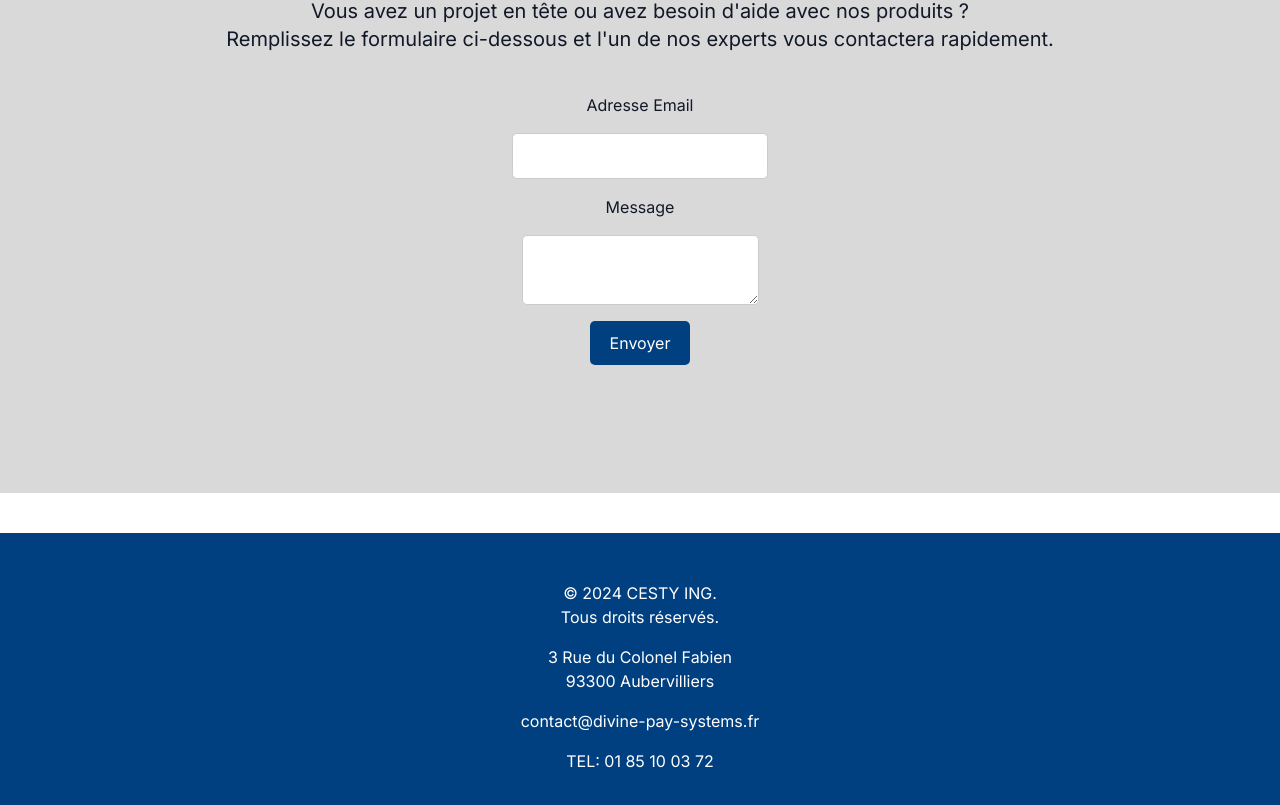
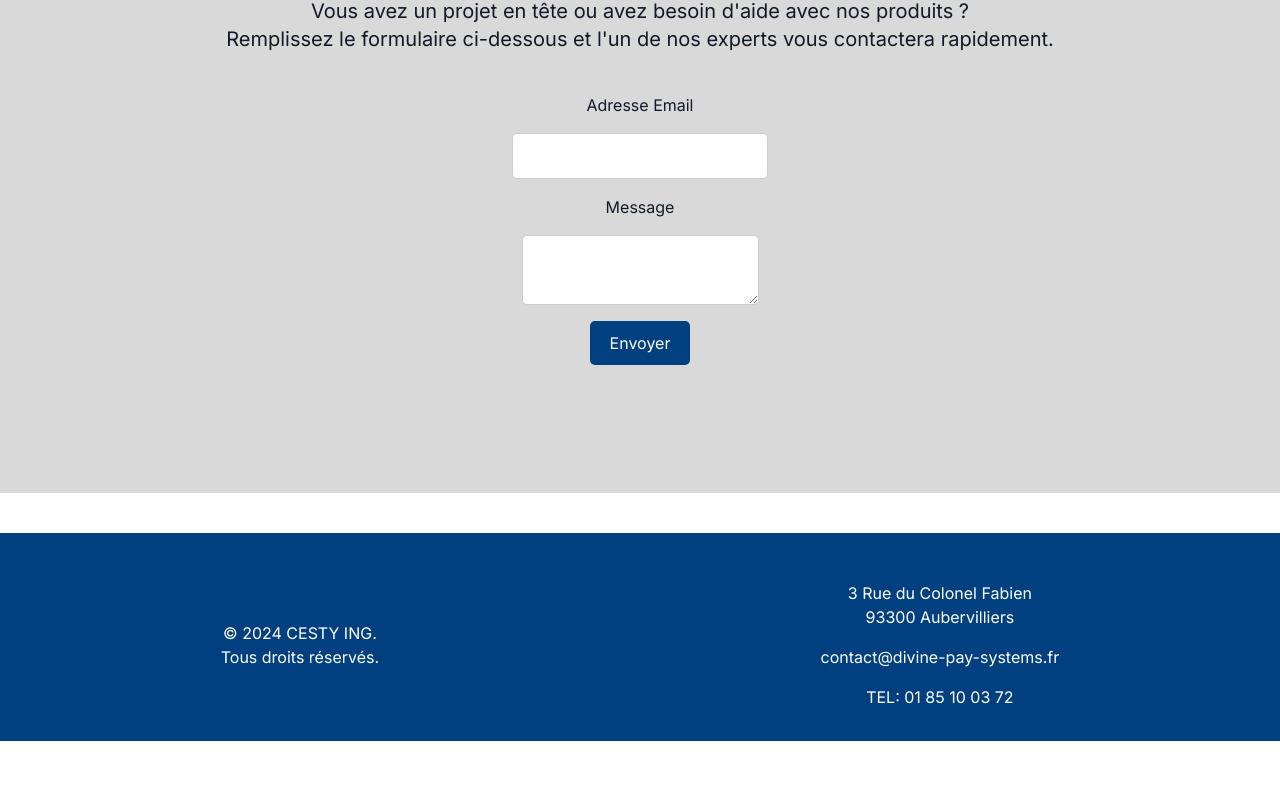
Before and after one commit to MaxCapette/cestying, a Next.js app: page / in a window 1280 px wide. Shown: the part 3556-4361 px from the top of the page. After the commit the page ends 4297 px from the top, so only its background shows below. Built offline with nearby package versions, Linux system fonts and the light colour scheme.

Commit message:
made footer more responsive

```diff
--- a/src/app/globals.css
+++ b/src/app/globals.css
@@ -25,3 +25,12 @@ header {
 .topo {
   padding-top: 150px !important;
 }
+
+footer {
+  display: flex;
+  align-items: center;
+  @media screen and (max-width: 768px) {
+    flex-direction: column;
+
+  }
+}
--- a/src/components/component/main-page.tsx
+++ b/src/components/component/main-page.tsx
@@ -251,16 +251,18 @@ export function MainPage() {
           <ContactPage />
         </section>
       </main>
-      <footer className="  py-8 dark:bg-gray-800 dark:text-white">
-        <div className=" mx-auto px-4 md:px-6 flex flex-col md:flex-column items-center justify-between">
+      <footer className="  py-8 dark:bg-gray-800 dark:text-white ">
+          <div className=" mx-auto px-4 md:px-6 flex flex-col md:flex-column items-center justify-between">
           <p className=" dark:text-gray-400 mt-4 ">© 2024 CESTY ING.</p>
           <p className=" dark:text-gray-400 "> Tous droits réservés.</p>
+          </div>
+          <div className=" mx-auto px-4 md:px-6 flex flex-col md:flex-column items-center justify-between">
           <p className=" dark:text-gray-400 mt-4 ">3 Rue du Colonel Fabien</p>
-          <p className=" dark:text-gray-400  ">93300 Aubervilliers
-</p>
+          <p className=" dark:text-gray-400  ">93300 Aubervilliers</p>
           <p className=" dark:text-gray-400 mt-4 ">contact@divine-pay-systems.fr</p>
           <p className=" dark:text-gray-400 mt-4 ">TEL: 01 85 10 03 72</p>
-        </div>
+          </div>
+
       </footer>
     </div>
   )
```
